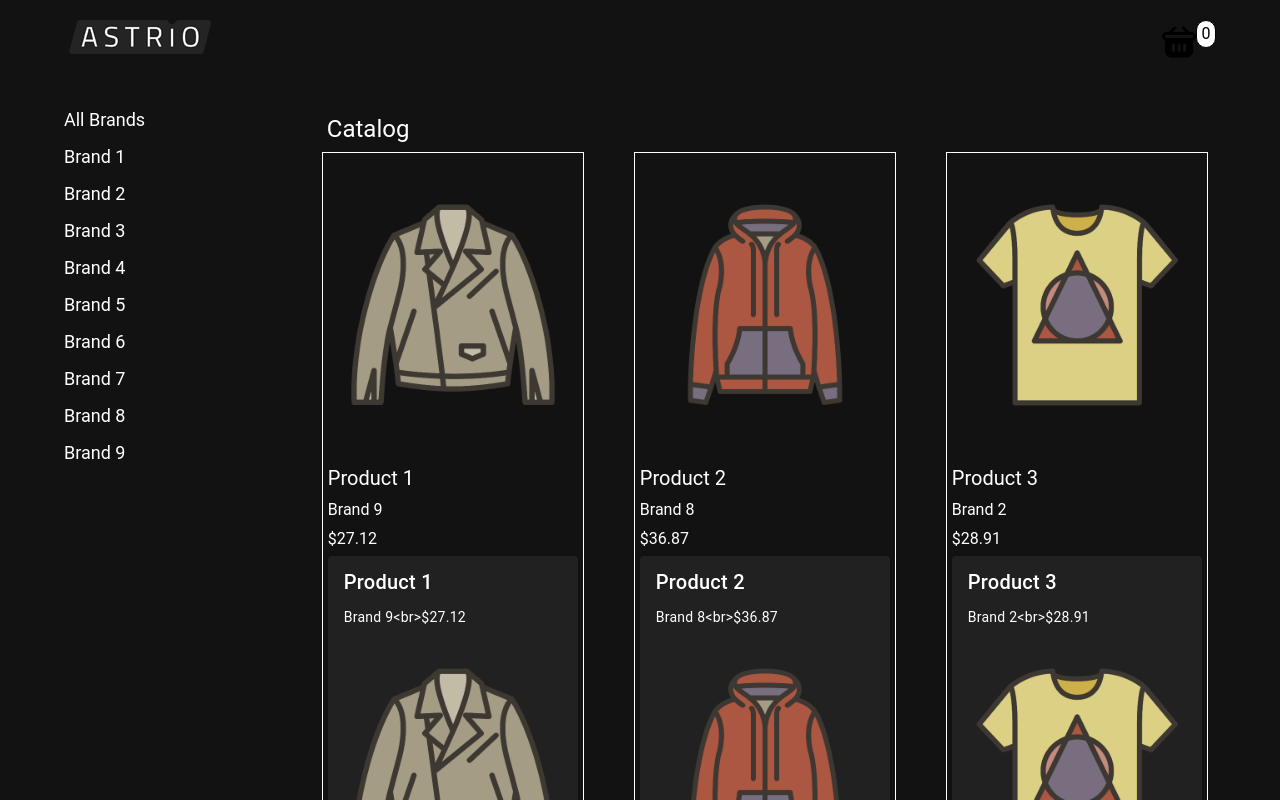
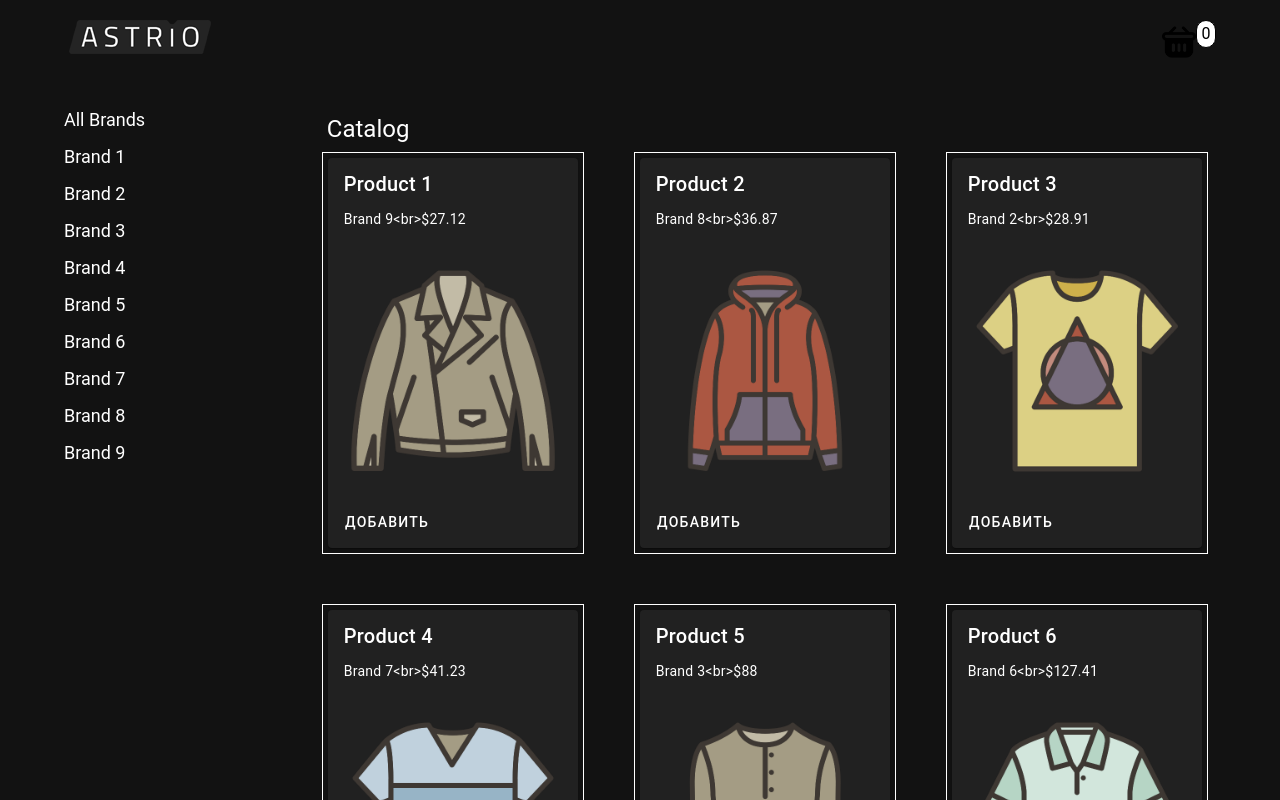
Before and after one commit to alekseevnagirl/nuxtStore, a Nuxt app: page / in a window 1280 px wide. Shown: the top 800 px of the page. Built offline with nearby package versions, Linux system fonts and the light colour scheme.

Commit message:
add vuetify product

```diff
--- a/components/Product.vue
+++ b/components/Product.vue
@@ -1,19 +1,6 @@
 <template>
     <div :id="productDataId"
         class="product__wrapper">
-        <div class="product__image__wrapper">
-            <img :src="productData.image"
-                class="product__image"/>
-        </div>
-        <p class="product__name">
-            {{ productData.title }}
-        </p>
-        <p class="product__info">
-            {{ productData.brandName }}
-        </p>
-        <p class="product__info">
-            {{ currency }}{{ productData.regular_price.value }}
-        </p>
 
         <v-card :title="productData.title"
             :text="subtitle">
@@ -22,10 +9,12 @@
                 cover
                 :src="productData.image"
             ></v-img>
+
             <v-card-actions>
                 <v-btn @click="addProduct">Добавить</v-btn>
             </v-card-actions>
         </v-card>
+
     </div>
 </template>
 
```
